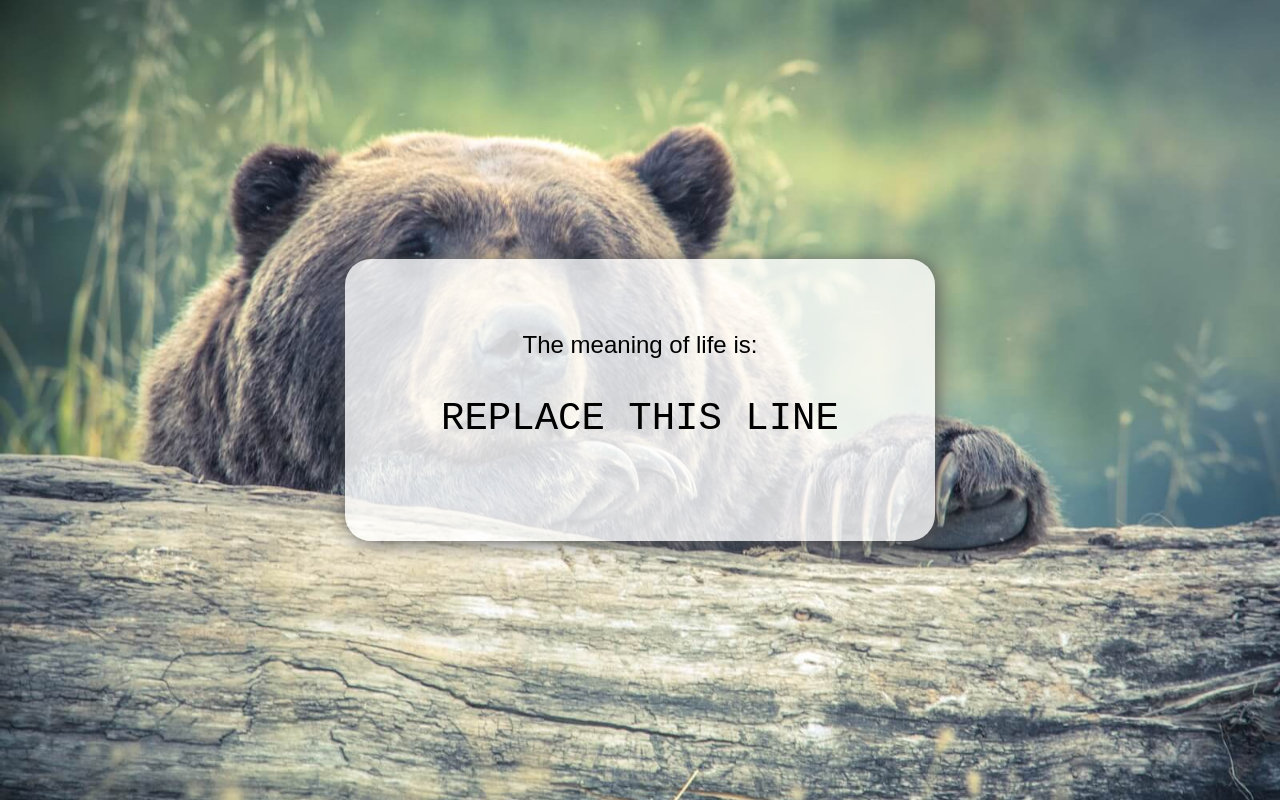
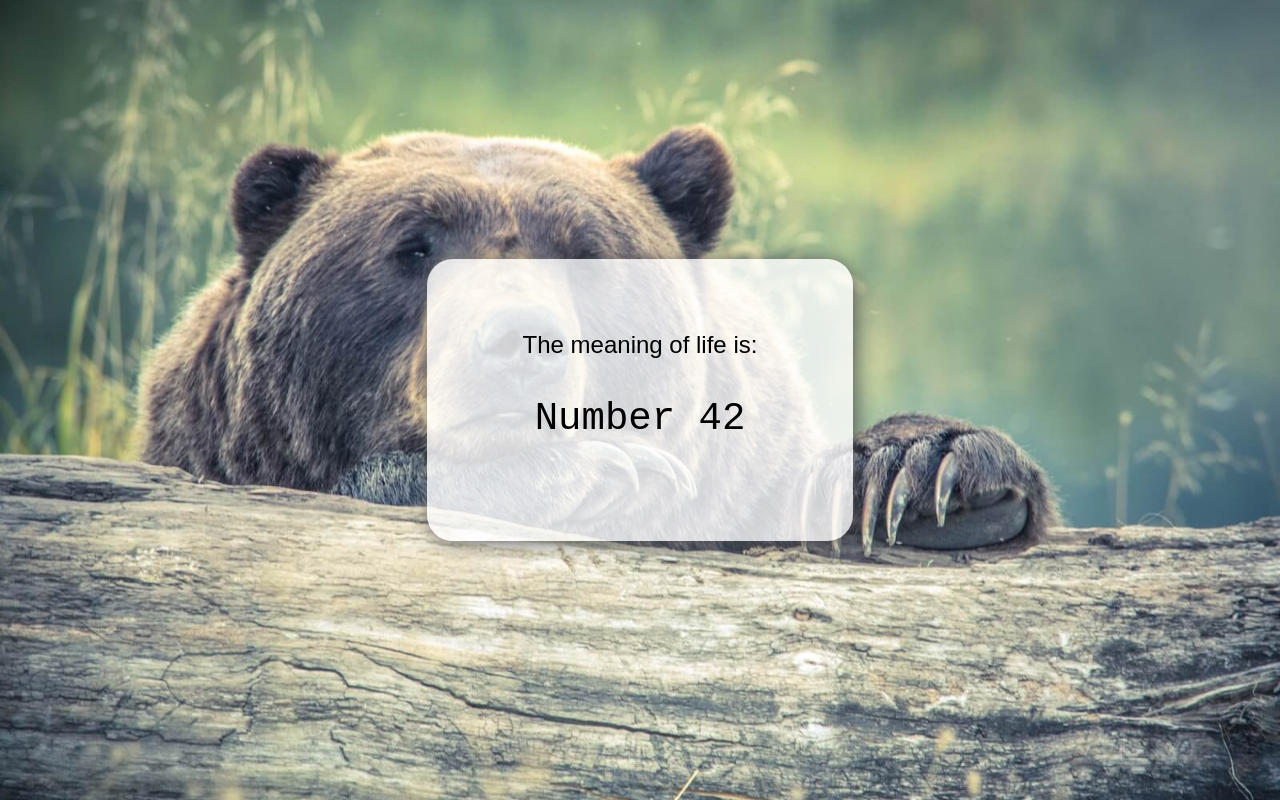
Before and after one commit to kovacsviktoria/github-pages-general-kovacsviktoria, a plain HTML site: page index.html in a window 1280 px wide. Drawn offline with nearby package versions, Linux system fonts and the light colour scheme; files whose address does not match are found by name.

Commit message:
text replaced with a personal sentence

```diff
--- a/index.html
+++ b/index.html
@@ -10,7 +10,7 @@
 <div class="container">
     <div class="box">
         <p>The meaning of life is:</p>
-        <p>REPLACE THIS LINE</p>
+        <p>Number 42</p>
     </div>
 </div>
 </body>
```
